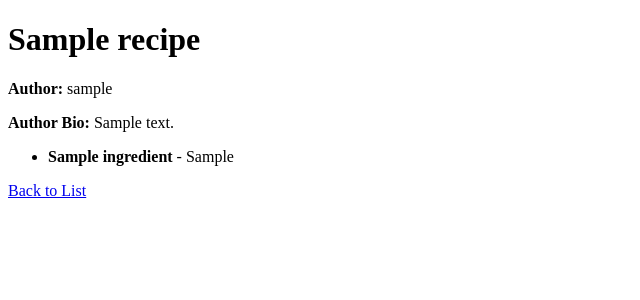
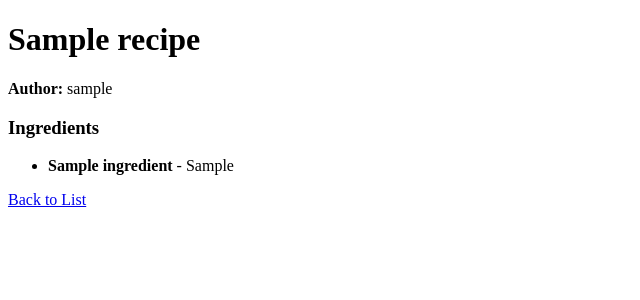
Before and after one commit to JAHNCARLITO/recipebook-cortes-jiancarlo, a Django app: template ledger/templates/recipe_details.html in a window 1280 px wide. Shown: the part 26-326 px from the top of the page, without its empty margins (0-640 px from the left). Run offline with Django 5.2, Linux system fonts and the light colour scheme; tables that the repository leaves empty hold one stand-in row (values such as "Sample post"); the template is opened without the code that fills it: values that come from a table or form of the project are taken from there, most other values are stand-ins (such as "Sample title", 1, 10 or a date in 2020).

Commit message:
Added some small bits

```diff
--- a/ledger/templates/recipe_details.html
+++ b/ledger/templates/recipe_details.html
@@ -4,8 +4,8 @@
     {% block content %}
     <h1>{{ recipe.name }}</h1>
     <p> <strong> Author: </strong> {{ customer.author.user.username }}</p>
-    <p> <strong> Author Bio: </strong> {{ customer.author.bio }}</p>
 
+    <h3> Ingredients </h3>
         <ul>
             {% for ring in recipe.ingredients.all %}
                 <li>
--- a/ledger/templates/recipe_list.html
+++ b/ledger/templates/recipe_list.html
@@ -1,6 +1,7 @@
 {% extends "template.html" %}
 
    {% block content %}
+   <h1> Recipes </h1>
         <ul>
             {% for recipe in recipes %}
                 <li>
```
